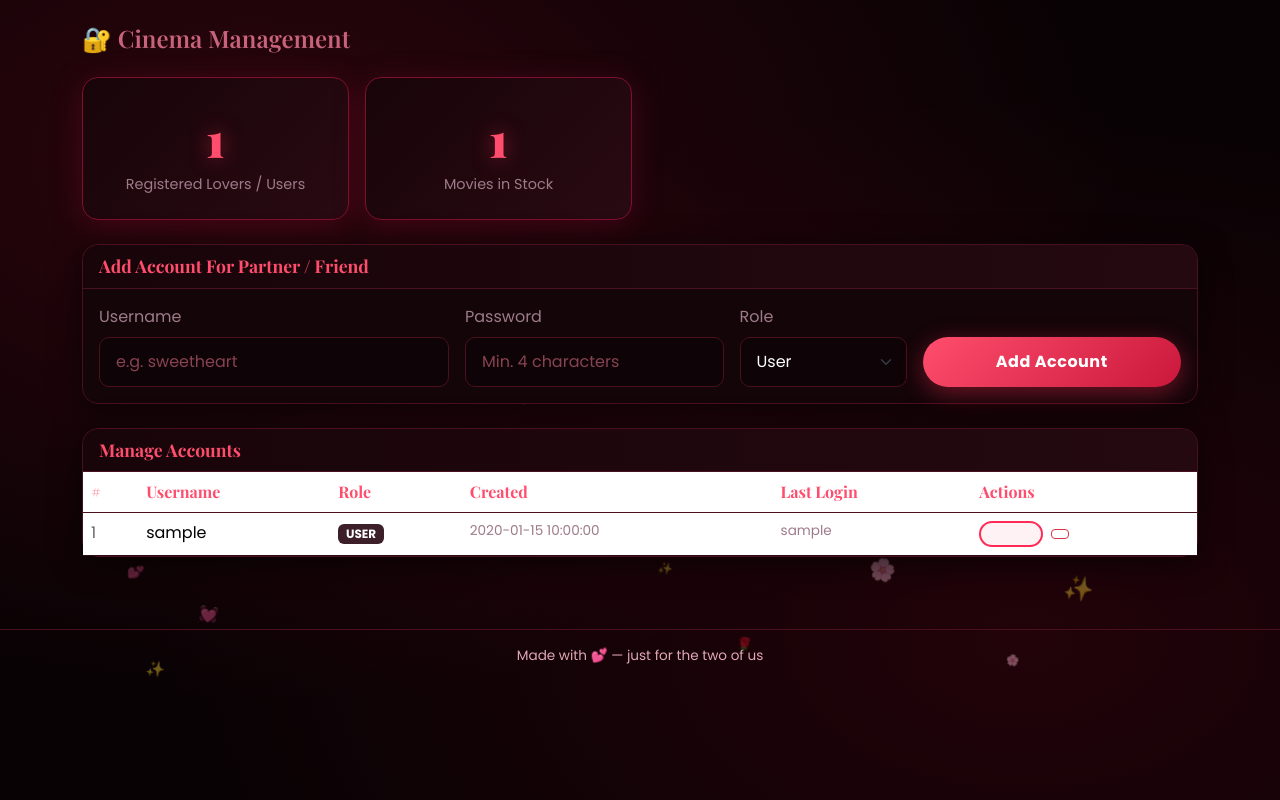
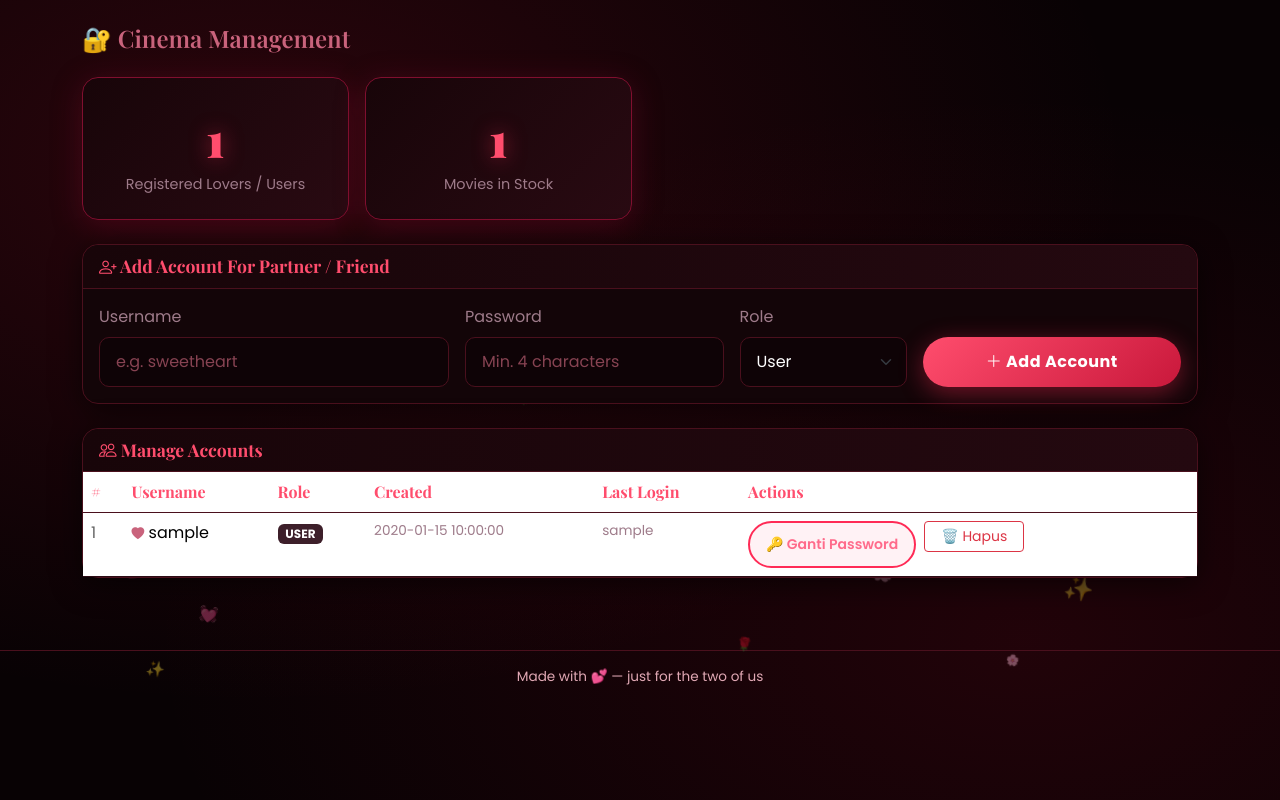
Before and after one commit to akunbaru33/amiflux, a Flask app: template templates/admin.html in a window 1280 px wide. Run offline with Flask 3, Linux system fonts and the light colour scheme; the template is opened without the code that fills it: most values are stand-ins (such as "Sample title", 1, 10 or a date in 2020).

Commit message:
fix: restore bootstrap-icons and add explicit labels for admin action buttons

```diff
--- a/templates/admin.html
+++ b/templates/admin.html
@@ -91,16 +91,16 @@
                         <td>
                             <div class="d-flex gap-2 flex-wrap">
                                 <!-- Change Password -->
-                                <button class="btn btn-rose-outline btn-sm"
+                                <button class="btn btn-rose-outline btn-sm px-3"
                                     onclick="showPassModal({{ u['id'] }}, '{{ u['username'] }}')">
-                                    <i class="bi bi-key"></i>
+                                    🔑 Ganti Password
                                 </button>
                                 <!-- Delete -->
                                 {% if u['id'] != current_user.id %}
                                 <form method="POST" action="{{ url_for('admin_delete_user', user_id=u['id']) }}"
-                                    onsubmit="return confirm('Delete user {{ u['username'] }}?')">
-                                    <button type="submit" class="btn btn-outline-danger btn-sm">
-                                        <i class="bi bi-trash"></i>
+                                    onsubmit="return confirm('Hapus user {{ u['username'] }}?')">
+                                    <button type="submit" class="btn btn-outline-danger btn-sm px-3">
+                                        🗑️ Hapus
                                     </button>
                                 </form>
                                 {% endif %}
--- a/templates/base.html
+++ b/templates/base.html
@@ -5,6 +5,7 @@
     <meta name="viewport" content="width=device-width, initial-scale=1.0">
     <title>{% block title %}Our Cinema 💕{% endblock %}</title>
     <link href="https://cdn.jsdelivr.net/npm/bootstrap@5.3.3/dist/css/bootstrap.min.css" rel="stylesheet">
+    <link href="https://cdn.jsdelivr.net/npm/bootstrap-icons@1.11.3/font/bootstrap-icons.min.css" rel="stylesheet">
     <link href="https://fonts.googleapis.com/css2?family=Playfair+Display:wght@600;700;900&family=Poppins:wght@300;400;600;700&display=swap" rel="stylesheet">
     <style>
         :root {
```
